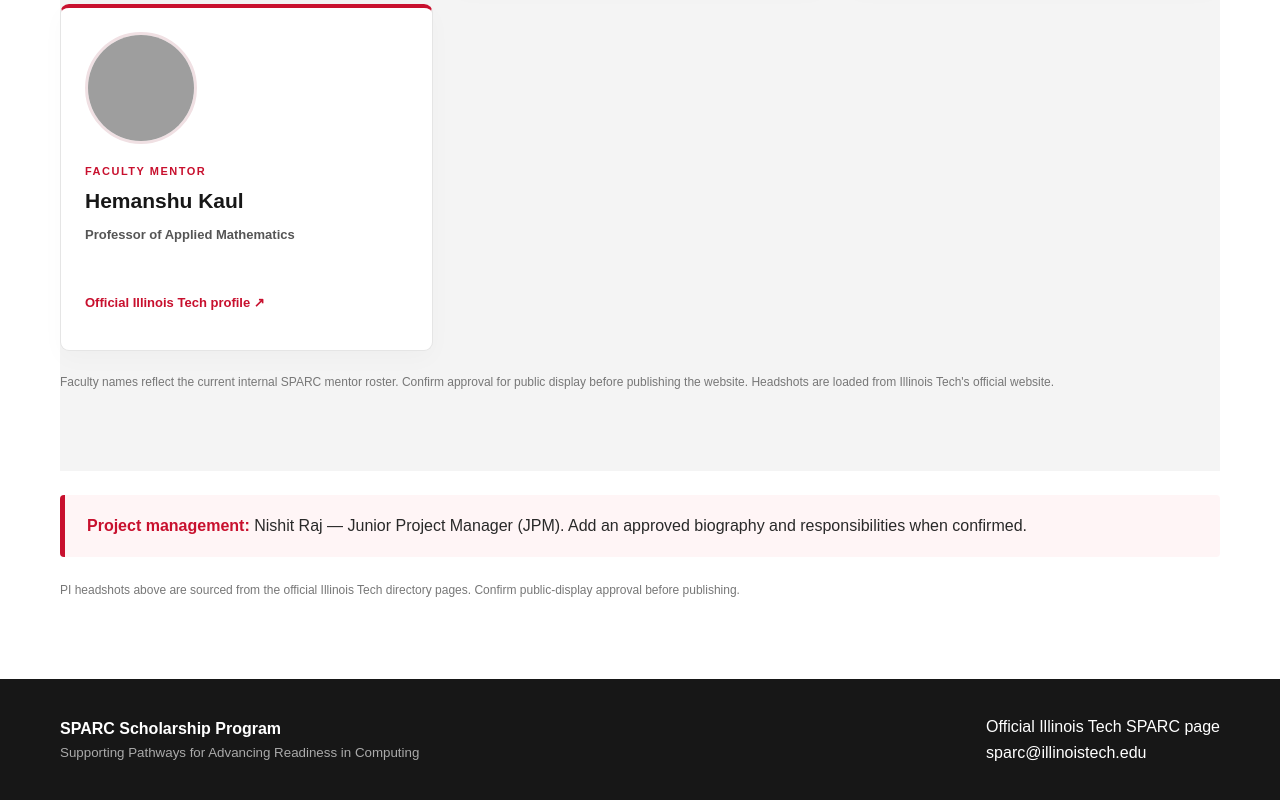
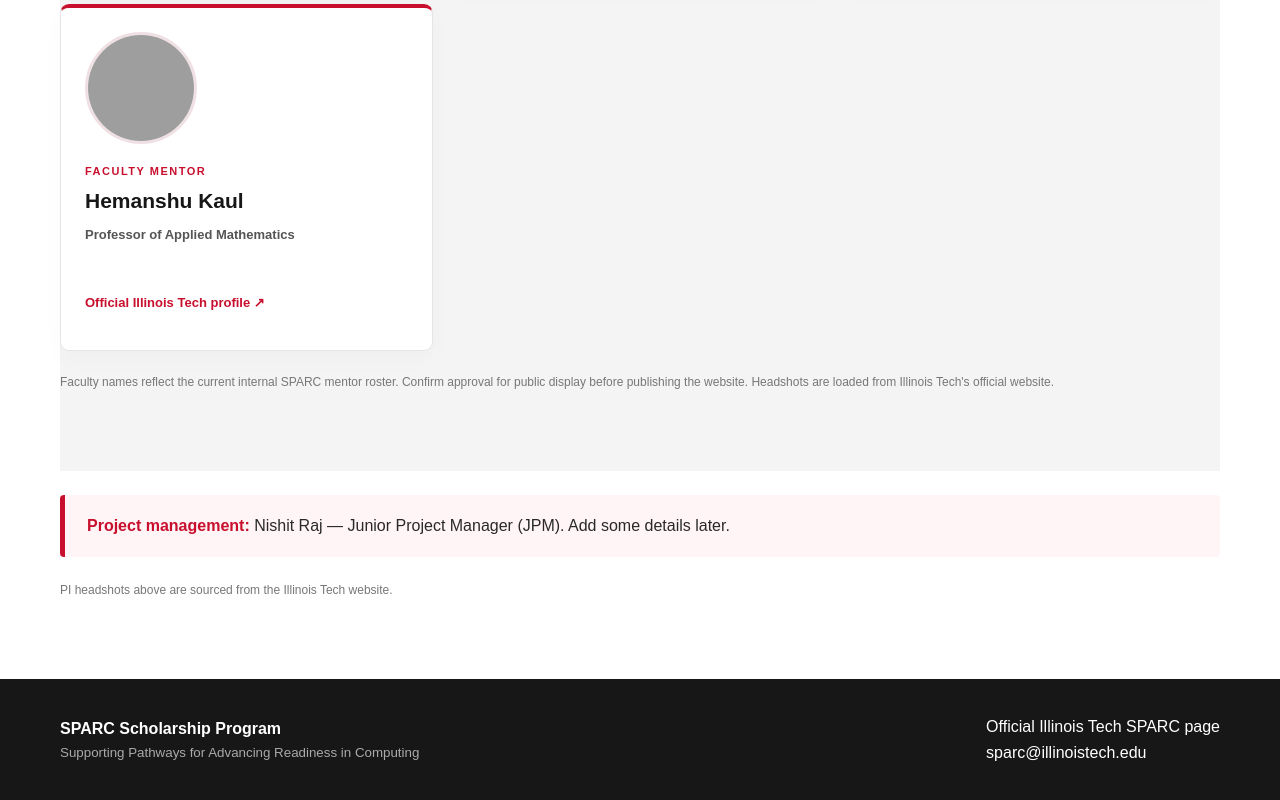
Before and after one commit to sparcillinoistech/home, a plain HTML site: page team.html in a window 1280 px wide. Shown: the part 2426-3226 px from the top of the page. Drawn offline with Linux system fonts and the light colour scheme; grey boxes are pictures that could not be loaded.

Commit message:
Update team.html

```diff
--- a/team.html
+++ b/team.html
@@ -6,4 +6,4 @@
 <article class="card profile faculty-mentor-card"><img class="faculty-photo" src="https://www.iit.edu/sites/default/files/styles/width_320/public/2019-11/michael_saelee_320x355.jpg?itok=u0TcqnSP" alt="Michael Lee" loading="lazy"><div class="tag">Faculty Mentor</div><h3>Michael Lee</h3><p class="title">Associate Teaching Professor of Computer Science</p><p class="links"><a href="https://www.iit.edu/directory/people/michael-lee" target="_blank" rel="noopener">Official Illinois Tech profile ↗</a></p></article>
 <article class="card profile faculty-mentor-card"><img class="faculty-photo" src="https://www.iit.edu/sites/default/files/styles/width_320/public/2020-02/320x355i.cialenco.jpg?itok=bybu_HvL" alt="Igor Cialenco" loading="lazy"><div class="tag">Faculty Mentor</div><h3>Igor Cialenco</h3><p class="title">Professor of Applied Mathematics</p><p class="links"><a href="https://www.iit.edu/directory/people/igor-cialenco" target="_blank" rel="noopener">Official Illinois Tech profile ↗</a></p></article>
 <article class="card profile faculty-mentor-card"><img class="faculty-photo" src="https://www.iit.edu/sites/default/files/styles/width_320/public/2019-11/hemanshu_kaul_320x355.jpg?itok=Et8O0_XI" alt="Hemanshu Kaul" loading="lazy"><div class="tag">Faculty Mentor</div><h3>Hemanshu Kaul</h3><p class="title">Professor of Applied Mathematics</p><p class="links"><a href="https://www.iit.edu/directory/people/hemanshu-kaul" target="_blank" rel="noopener">Official Illinois Tech profile ↗</a></p></article>
-</div><p class="fineprint">Faculty names reflect the current internal SPARC mentor roster. Confirm approval for public display before publishing the website. Headshots are loaded from Illinois Tech's official website.</p></section><div class="callout"><strong>Project management:</strong> Nishit Raj — Junior Project Manager (JPM). Add an approved biography and responsibilities when confirmed.</div><p class="fineprint">PI headshots above are sourced from the official Illinois Tech directory pages. Confirm public-display approval before publishing.</p></div></section></main><footer class="footer"><div class="container footer-inner"><div><strong>SPARC Scholarship Program</strong><small>Supporting Pathways for Advancing Readiness in Computing</small></div><div><a href="https://www.iit.edu/admissions-aid/tuition-and-aid/scholarships/first-year-student-scholarships/sparc-scholarship">Official Illinois Tech SPARC page</a><br><a href="mailto:sparc@illinoistech.edu">sparc@illinoistech.edu</a></div></div></footer><script src="assets/script.js"></script></body></html>
+</div><p class="fineprint">Faculty names reflect the current internal SPARC mentor roster. Confirm approval for public display before publishing the website. Headshots are loaded from Illinois Tech's official website.</p></section><div class="callout"><strong>Project management:</strong> Nishit Raj — Junior Project Manager (JPM). Add some details later.</div><p class="fineprint">PI headshots above are sourced from the Illinois Tech website.</p></div></section></main><footer class="footer"><div class="container footer-inner"><div><strong>SPARC Scholarship Program</strong><small>Supporting Pathways for Advancing Readiness in Computing</small></div><div><a href="https://www.iit.edu/admissions-aid/tuition-and-aid/scholarships/first-year-student-scholarships/sparc-scholarship">Official Illinois Tech SPARC page</a><br><a href="mailto:sparc@illinoistech.edu">sparc@illinoistech.edu</a></div></div></footer><script src="assets/script.js"></script></body></html>
```
